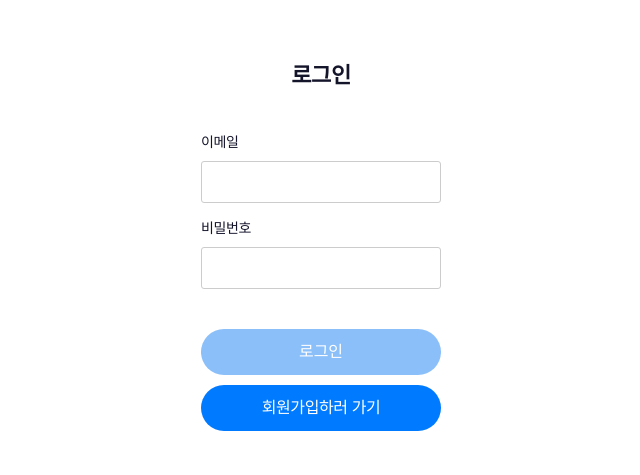
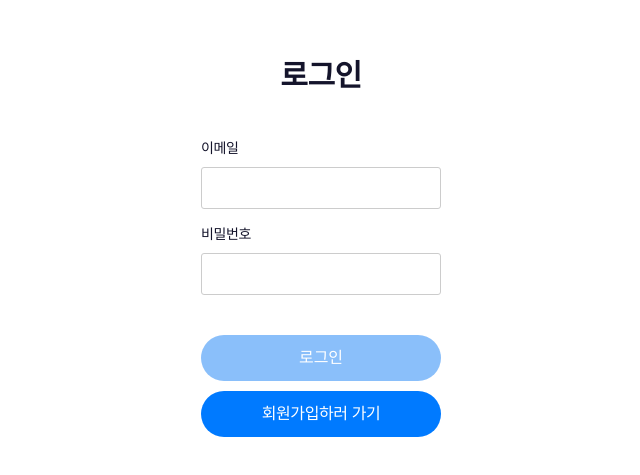
Before and after one commit to jindonyy/wanted-pre-onboarding-frontend, a React (Create React App) app: page / in a window 1280 px wide. Shown: the part 155-630 px from the top of the page, without its empty margins (319-959 px from the left). Built offline with nearby package versions, Linux system fonts and the light colour scheme.

Commit message:
Design: PageTitle 컴포넌트 font-size 수정

```diff
--- a/src/components/common/PageTitle/PageTitle.styled.tsx
+++ b/src/components/common/PageTitle/PageTitle.styled.tsx
@@ -2,7 +2,7 @@ import styled from 'styled-components';
 
 const $PageTitle = styled.h1`
   margin-bottom: 4rem;
-  font-size: ${({ theme }) => theme.font.size.large};
+  font-size: ${({ theme }) => theme.font.size.xLarge};
   font-weight: ${({ theme }) => theme.font.weight.bold};
 `;
 
--- a/src/styles/theme/font.ts
+++ b/src/styles/theme/font.ts
@@ -4,7 +4,8 @@ const font = {
     small: '1.4rem',
     base: '1.6rem',
     medium: '1.8rem',
-    large: '2.2rem'
+    large: '2rem',
+    xLarge: '3rem'
   },
   weight: {
     regular: 400,
```
